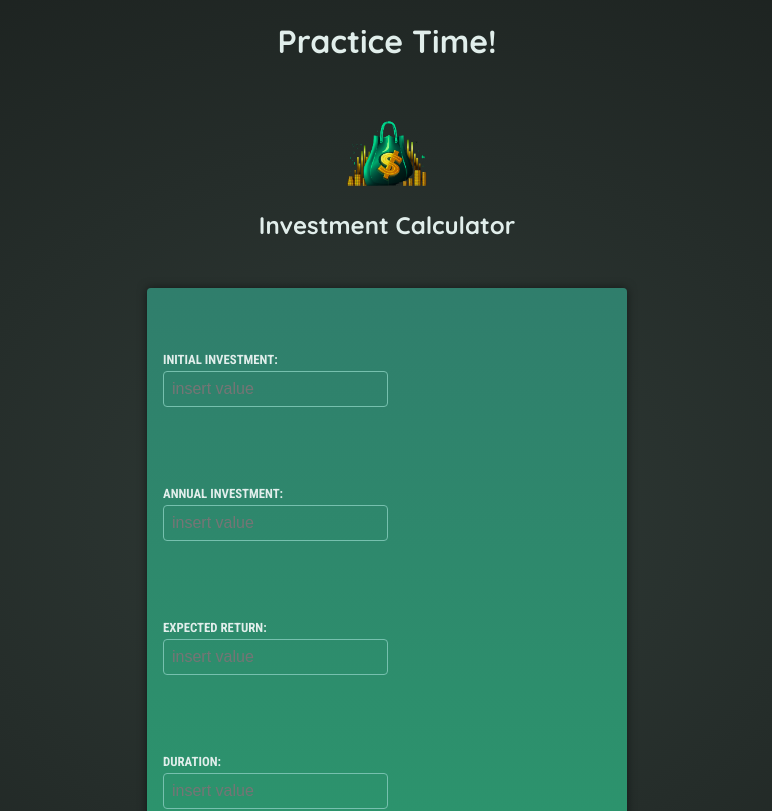
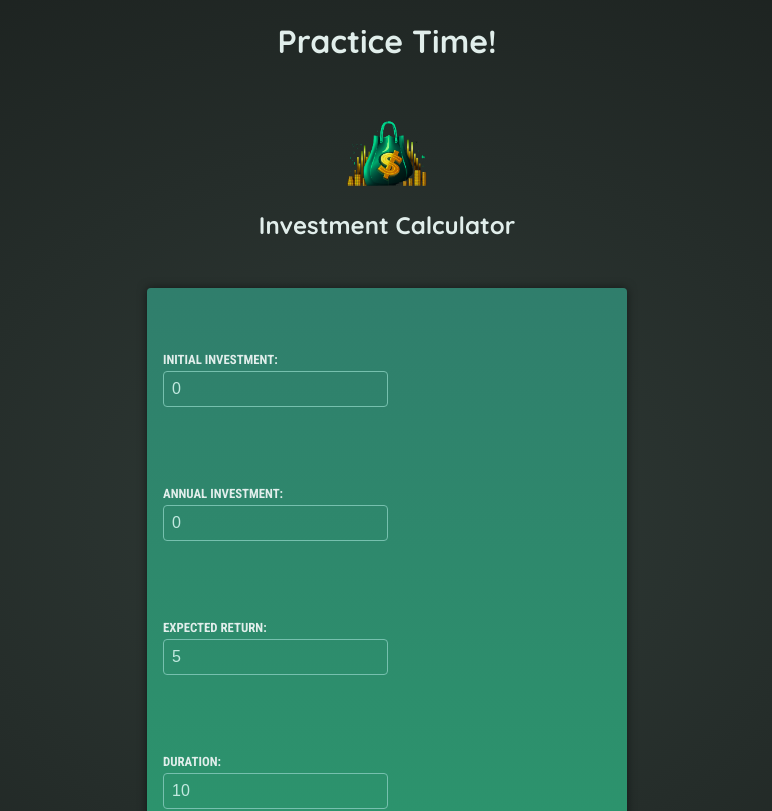
Before and after one commit to GrzegorzKwiatkowski/Investment-Calculator, an Angular app: page / in a window 1280 px wide. Shown: the top 811 px of the page, without its empty margins (253-1025 px from the left). Built offline with nearby package versions, Linux system fonts and the light colour scheme.

Commit message:
Adding onCalculateInvestmentResult method

```diff
--- a/src/app/app.component.html
+++ b/src/app/app.component.html
@@ -1,4 +1,6 @@
 <h1 class="center">Practice Time!</h1>
 <app-header></app-header>
-<app-user-imput></app-user-imput>
+<app-user-imput
+  (calculate)="onCalculateInvestmentResults($event)"
+></app-user-imput>
 <app-investment-results></app-investment-results>
--- a/src/app/app.component.ts
+++ b/src/app/app.component.ts
@@ -9,4 +9,33 @@ import { InvestmentResultsComponent } from './investment-results/investment-resu
   templateUrl: './app.component.html',
   imports: [HeaderComponent, UserImputComponent, InvestmentResultsComponent]
 })
-export class AppComponent {}
+export class AppComponent {
+  onCalculateInvestmentResults(data: {
+        initialInvestment: number;
+        duration: number;
+        expectedReturn: number;
+        annualInvestment: number;
+      }) {
+    const {initialInvestment, annualInvestment, expectedReturn, duration} = data;
+    const annualData = [];
+    let investmentValue = initialInvestment;
+
+    for (let i = 0; i < duration; i++) {
+      const year = i + 1;
+      const interestEarnedInYear = investmentValue * (expectedReturn / 100);
+      investmentValue += interestEarnedInYear + annualInvestment;
+      const totalInterest =
+        investmentValue - annualInvestment * year - initialInvestment;
+      annualData.push({
+        year: year,
+        interest: interestEarnedInYear,
+        valueEndOfYear: investmentValue,
+        annualInvestment: annualInvestment,
+        totalInterest: totalInterest,
+        totalAmountInvested: initialInvestment + annualInvestment * year,
+      });
+    }
+
+    console.log(annualData);
+  }
+}
--- a/src/app/user/user-imput.component.html
+++ b/src/app/user/user-imput.component.html
@@ -1,4 +1,4 @@
-<form>
+<form (ngSubmit)="onSubmit()">
   <div class="input-group">
     <p>
       <label for="initial-investment">Initial Investment:</label>
@@ -7,6 +7,7 @@
         id="initial-investment"
         name="initial-investment"
         placeholder="insert value"
+        [(ngModel)]="initialInvestmentValue"
       />
     </p>
     <p>
@@ -16,6 +17,7 @@
         id="annual-investment"
         name="annual-investment"
         placeholder="insert value"
+        [(ngModel)]="annualInvestmentValue"
       />
     </p>
     <p>
@@ -25,6 +27,7 @@
         id="expected-return"
         name="expected-return"
         placeholder="insert value"
+        [(ngModel)]="expectedReturnValue"
       />
     </p>
     <p>
@@ -34,6 +37,7 @@
         id="duration"
         name="duration"
         placeholder="insert value"
+        [(ngModel)]="durationValue"
       />
     </p>
   </div>
--- a/src/app/user/user-imput.component.ts
+++ b/src/app/user/user-imput.component.ts
@@ -1,14 +1,33 @@
-import { Component } from '@angular/core';
+import { Component, EventEmitter, Output } from '@angular/core';
+import { FormsModule } from '@angular/forms';
 
 @Component({
   selector: 'app-user-imput',
   standalone: true,
-  imports: [],
+  imports: [FormsModule],
   templateUrl: './user-imput.component.html',
   styleUrl: './user-imput.component.css'
 })
 
 
 export class UserImputComponent {
+  @Output() calculate = new EventEmitter<{
+    initialInvestment: number;
+    duration: number;
+    expectedReturn: number;
+    annualInvestment: number;
+  }>();
 
+  initialInvestmentValue = '0';
+  annualInvestmentValue = '0';
+  expectedReturnValue = '5';
+  durationValue = '10';
+onSubmit() {
+this.calculate.emit({
+  initialInvestment: +this.annualInvestmentValue,
+  duration: +this.durationValue,
+  expectedReturn: +this.expectedReturnValue,
+  annualInvestment: +this.annualInvestmentValue
+})
 }
+}
```
Also changed, not shown: src/investment-results.ts (deleted, +0 -26 lines).
